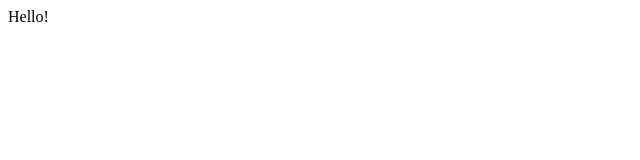
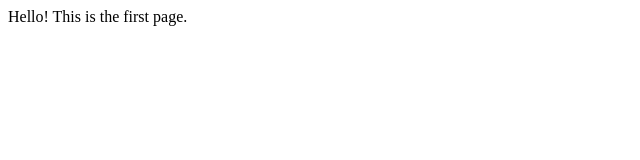
Before and after one commit to steamingc/steamingc.github.io, a plain HTML site: page index.html in a window 1280 px wide. Shown: the whole page, without its empty margins (0-640 px from the left). Drawn offline with Linux system fonts and the light colour scheme.

Commit message:
Update index.html

```diff
--- a/index.html
+++ b/index.html
@@ -1,5 +1,5 @@
 <html>
   <body>
-    Hello!
+    Hello! This is the first page.
   </body>
 </html>
```
